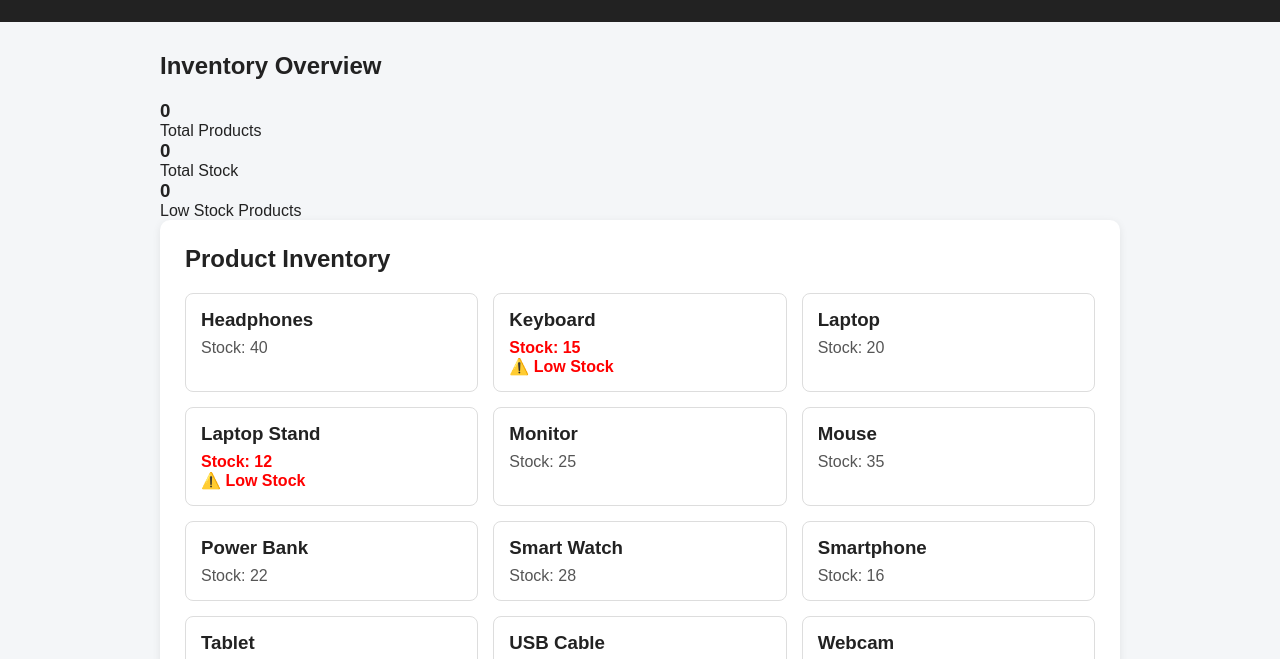
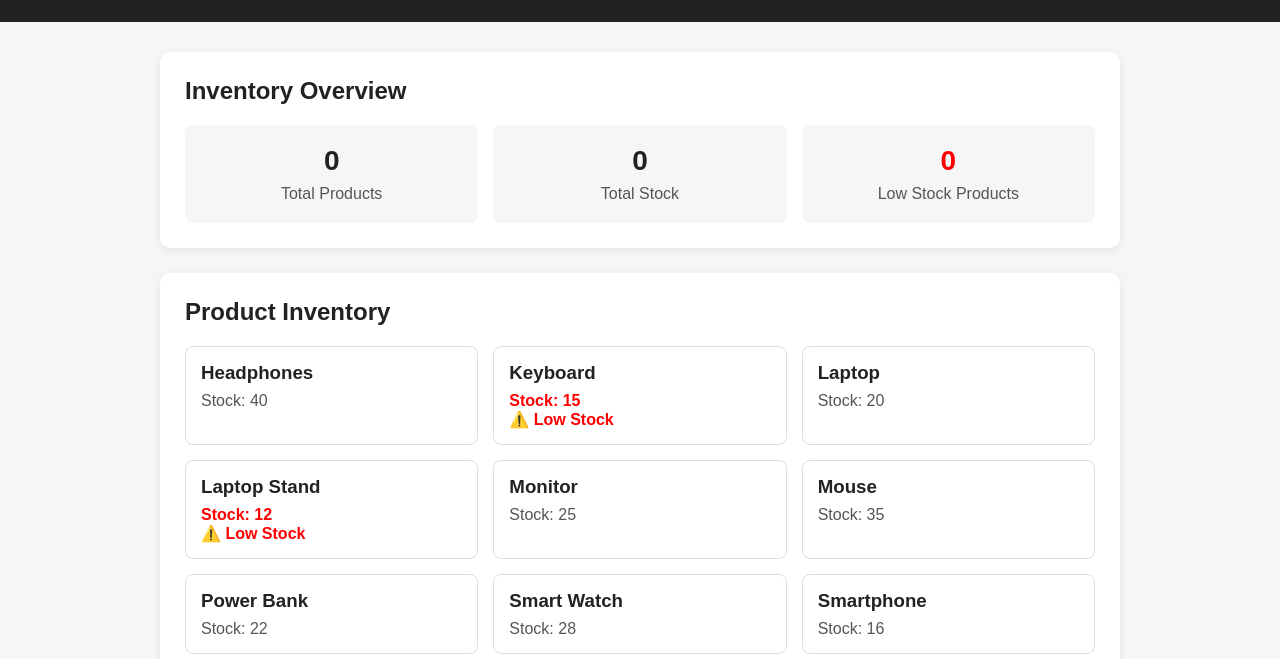
Before and after one commit to abhishe0510/eCart-Challenge-06, a plain HTML site: page index.html in a window 1280 px wide. Shown: the part 88-747 px from the top of the page. Drawn offline with Linux system fonts and the light colour scheme.

Commit message:
css changes

```diff
--- a/style.css
+++ b/style.css
@@ -143,3 +143,37 @@ button:hover {
 #reset-btn:hover {
     background-color: #555;
 }
+
+.summary-section {
+    background-color: white;
+    padding: 25px;
+    margin-bottom: 25px;
+    border-radius: 10px;
+    box-shadow: 0 2px 8px rgba(0, 0, 0, 0.08);
+}
+
+.summary-container {
+    display: grid;
+    grid-template-columns: repeat(3, 1fr);
+    gap: 15px;
+}
+
+.summary-card {
+    background-color: #f4f6f8;
+    padding: 20px;
+    border-radius: 8px;
+    text-align: center;
+}
+
+.summary-card h3 {
+    font-size: 28px;
+    margin-bottom: 8px;
+}
+
+.summary-card p {
+    color: #555;
+}
+
+#low-stock-count {
+    color: red;
+}
```
